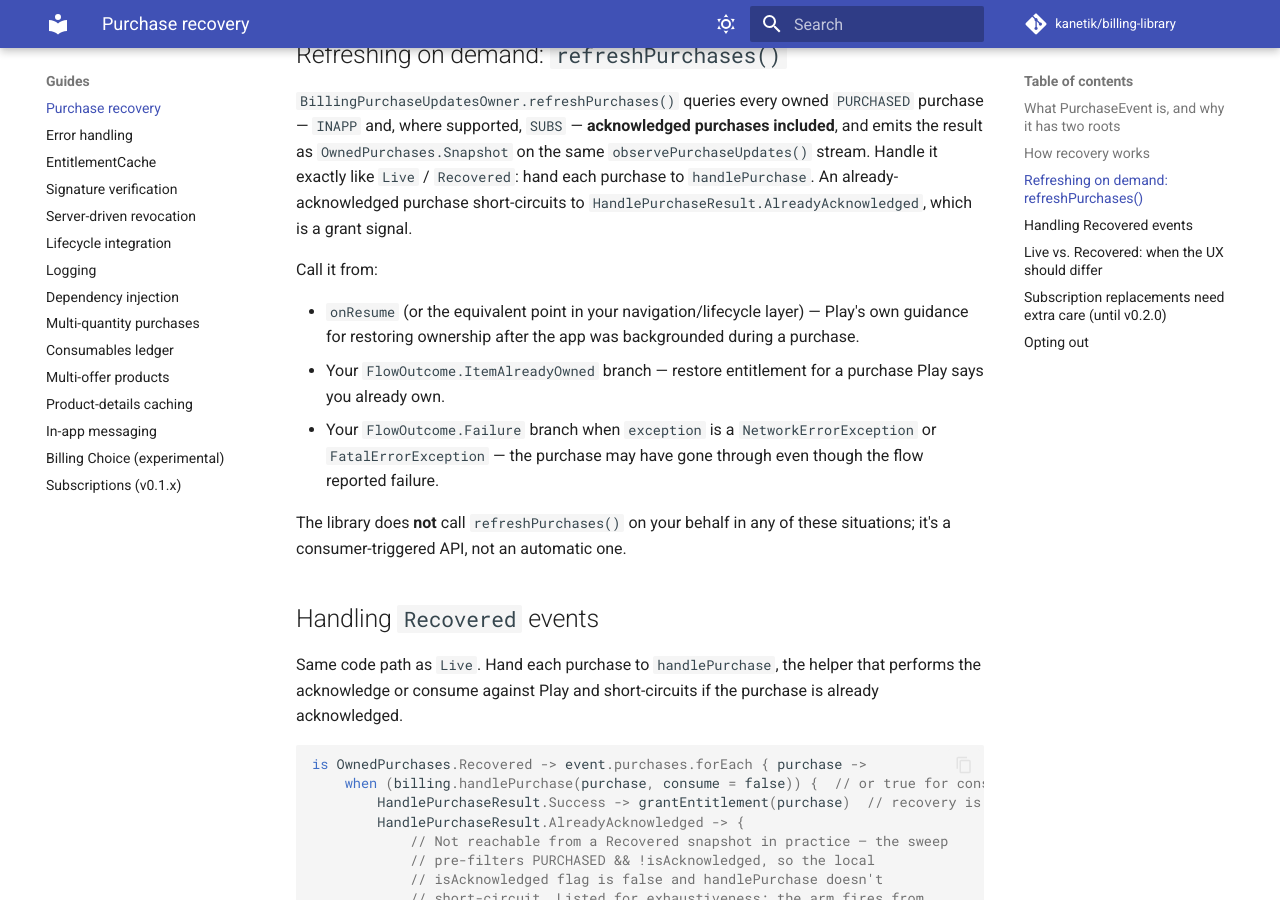
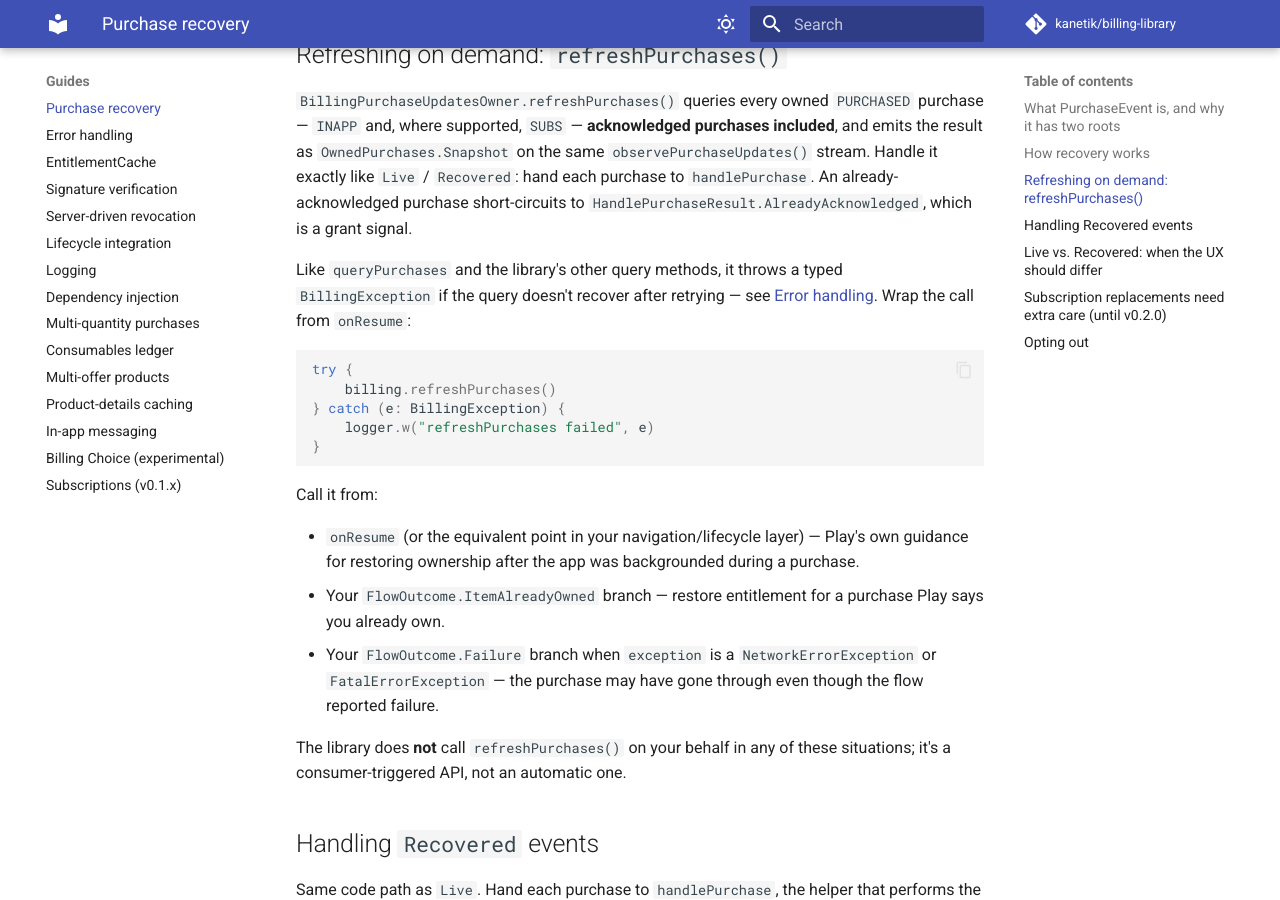
Before and after one commit to kanetik/billing-library, an MkDocs documentation site: the page built from docs/guides/purchase-recovery.md, in a window 1280 px wide and 900 px high, scrolled down 2139 px. Built offline with MkDocs 1.6.1 and Material for MkDocs 9.7.7, drawn with Linux system fonts in a browser that asks for light colours; comment, search, counter and statistics services are not loaded.

Commit message:
docs: warn that refreshPurchases() throws, and show the wrap
The "Refreshing on demand" section recommended calling refreshPurchases()
from onResume with no mention it can throw BillingException after
BACKGROUND's retry budget is exhausted, and no try/catch example -- unlike
every other failure-mode example in this guide. A consumer following it
literally crashes on an ordinary connectivity blip at resume.

PR-Review-Loop: 2
Co-Authored-By: Claude Opus 5.5 <noreply@anthropic.com>
Claude-Session: https://claude.ai/code/session_01RdbpMs3r8i5K2Hs2BUEAb7

````diff
--- a/docs/guides/purchase-recovery.md
+++ b/docs/guides/purchase-recovery.md
@@ -40,6 +40,16 @@ A failed sweep query, or a failed acknowledge / consume, is no longer only picke
 ## Refreshing on demand: `refreshPurchases()`
 
 `BillingPurchaseUpdatesOwner.refreshPurchases()` queries every owned `PURCHASED` purchase — `INAPP` and, where supported, `SUBS` — **acknowledged purchases included**, and emits the result as `OwnedPurchases.Snapshot` on the same `observePurchaseUpdates()` stream. Handle it exactly like `Live` / `Recovered`: hand each purchase to `handlePurchase`. An already-acknowledged purchase short-circuits to `HandlePurchaseResult.AlreadyAcknowledged`, which is a grant signal.
+
+Like `queryPurchases` and the library's other query methods, it throws a typed `BillingException` if the query doesn't recover after retrying — see [Error handling](error-handling.md). Wrap the call from `onResume`:
+
+```kotlin
+try {
+    billing.refreshPurchases()
+} catch (e: BillingException) {
+    logger.w("refreshPurchases failed", e)
+}
+```
 
 Call it from:
 
````
Also changed, not shown: docs/guides/error-handling.md (+1 -1 lines).
